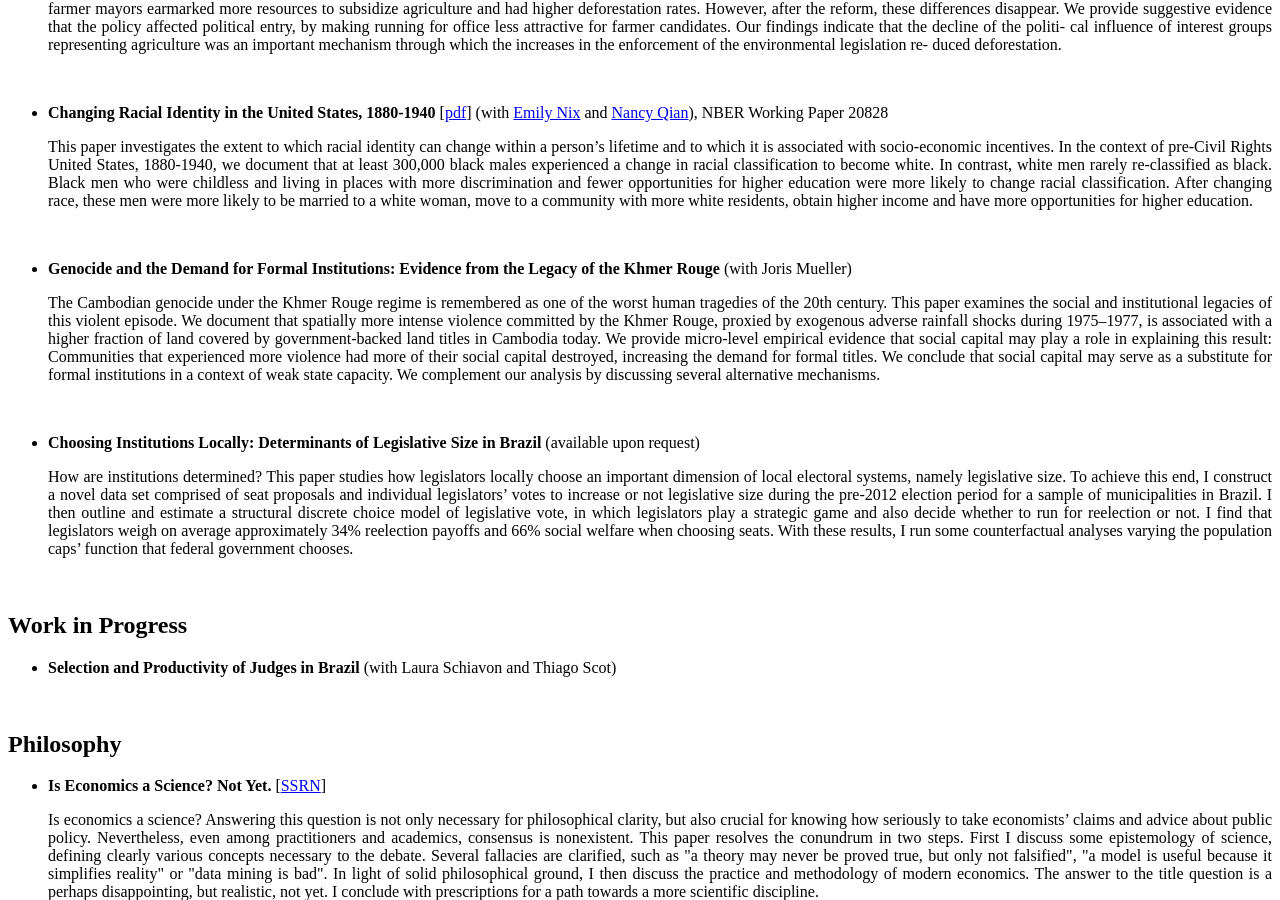
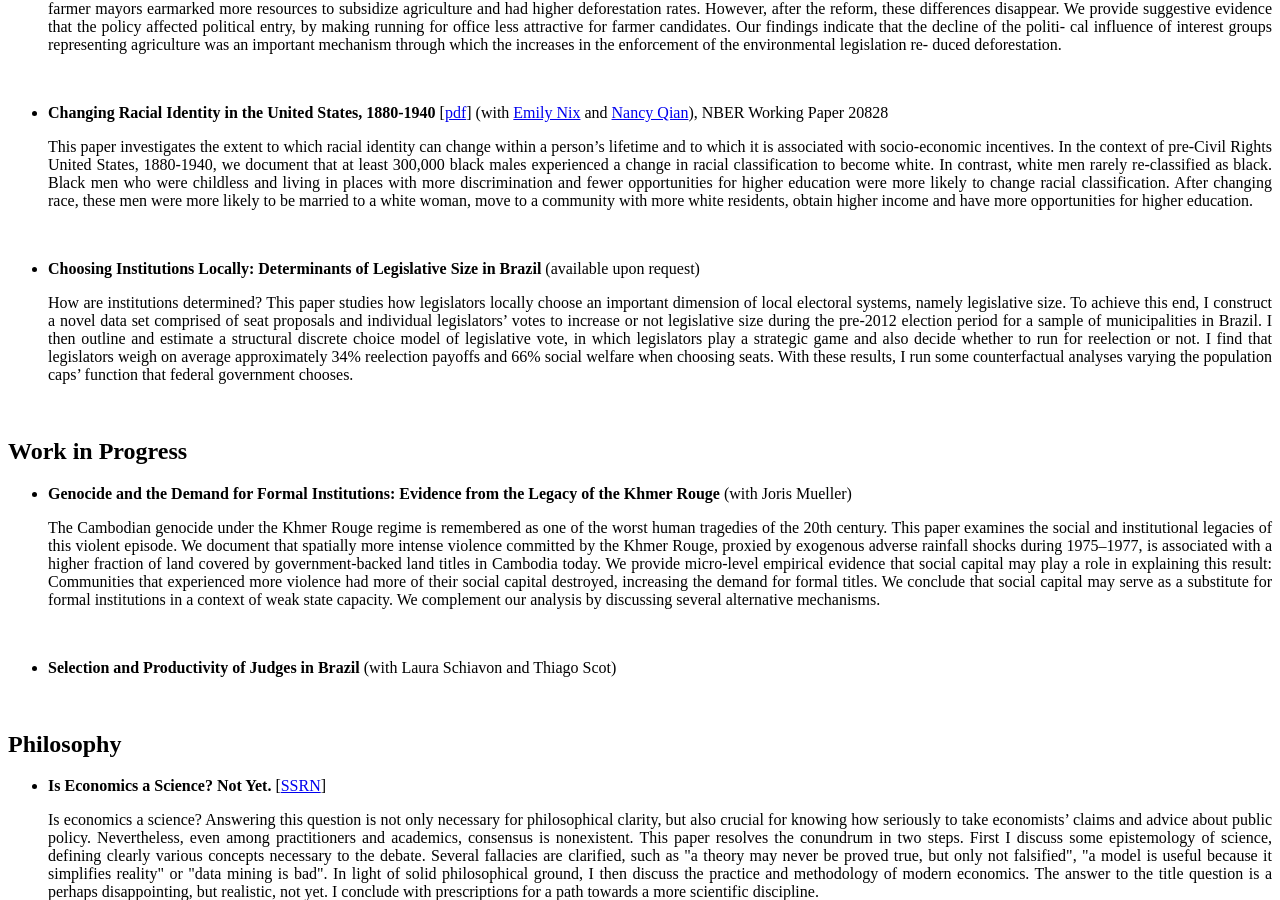
Before and after one commit to rdahis/rdahis.github.io, a Jekyll site: the page built from 1-research.md, in a window 1280 px wide and 900 px high, scrolled down 463 px. Built offline with Jekyll 4.4.1, drawn with Linux system fonts in a browser that asks for light colours; a script that is not in the unit is left out; some of the changed lines change nothing that is shown.

Commit message:
Update 1-research.md

```diff
--- a/1-research.md
+++ b/1-research.md
@@ -23,11 +23,6 @@ permalink: /research/
    <p style="text-align: justify;"> This paper investigates the extent to which racial identity can change within a person’s lifetime and to which it is associated with socio-economic incentives. In the context of pre-Civil Rights United States, 1880-1940, we document that at least 300,000 black males experienced a change in racial classification to become white. In contrast, white men rarely re-classified as black. Black men who were childless and living in places with more discrimination and fewer opportunities for higher education were more likely to change racial classification. After changing race, these men were more likely to be married to a white woman, move to a community with more white residents, obtain higher income and have more opportunities for higher education. </p>
 
 <br>
-- **Genocide and the Demand for Formal Institutions: Evidence from the Legacy of the Khmer Rouge** (with Joris Mueller)
-
-   <p style="text-align: justify;"> The Cambodian genocide under the Khmer Rouge regime is remembered as one of the worst human tragedies of the 20th century. This paper examines the social and institutional legacies of this violent episode. We document that spatially more intense violence committed by the Khmer Rouge, proxied by exogenous adverse rainfall shocks during 1975–1977, is associated with a higher fraction of land covered by government-backed land titles in Cambodia today. We provide micro-level empirical evidence that social capital may play a role in explaining this result: Communities that experienced more violence had more of their social capital destroyed, increasing the demand for formal titles. We conclude that social capital may serve as a substitute for formal institutions in a context of weak state capacity. We complement our analysis by discussing several alternative mechanisms. </p>
-
-<br>
 - **Choosing Institutions Locally: Determinants of Legislative Size in Brazil** (available upon request)
 
    <p style="text-align: justify;"> How are institutions determined? This paper studies how legislators locally choose an important dimension of local electoral systems, namely legislative size. To achieve this end, I construct a novel data set comprised of seat proposals and individual legislators’ votes to increase or not legislative size during the pre-2012 election period for a sample of municipalities in Brazil. I then outline and estimate a structural discrete choice model of legislative vote, in which legislators play a strategic game and also decide whether to run for reelection or not. I find that legislators weigh on average approximately 34% reelection payoffs and 66% social welfare when choosing seats. With these results, I run some counterfactual analyses varying the population caps’ function that federal government chooses. </p>
@@ -36,6 +31,11 @@ permalink: /research/
 
 # Work in Progress
 
+- **Genocide and the Demand for Formal Institutions: Evidence from the Legacy of the Khmer Rouge** (with Joris Mueller)
+
+   <p style="text-align: justify;"> The Cambodian genocide under the Khmer Rouge regime is remembered as one of the worst human tragedies of the 20th century. This paper examines the social and institutional legacies of this violent episode. We document that spatially more intense violence committed by the Khmer Rouge, proxied by exogenous adverse rainfall shocks during 1975–1977, is associated with a higher fraction of land covered by government-backed land titles in Cambodia today. We provide micro-level empirical evidence that social capital may play a role in explaining this result: Communities that experienced more violence had more of their social capital destroyed, increasing the demand for formal titles. We conclude that social capital may serve as a substitute for formal institutions in a context of weak state capacity. We complement our analysis by discussing several alternative mechanisms. </p>
+
+<br>
 - **Selection and Productivity of Judges in Brazil** (with Laura Schiavon and Thiago Scot)
 
 <br>
```
